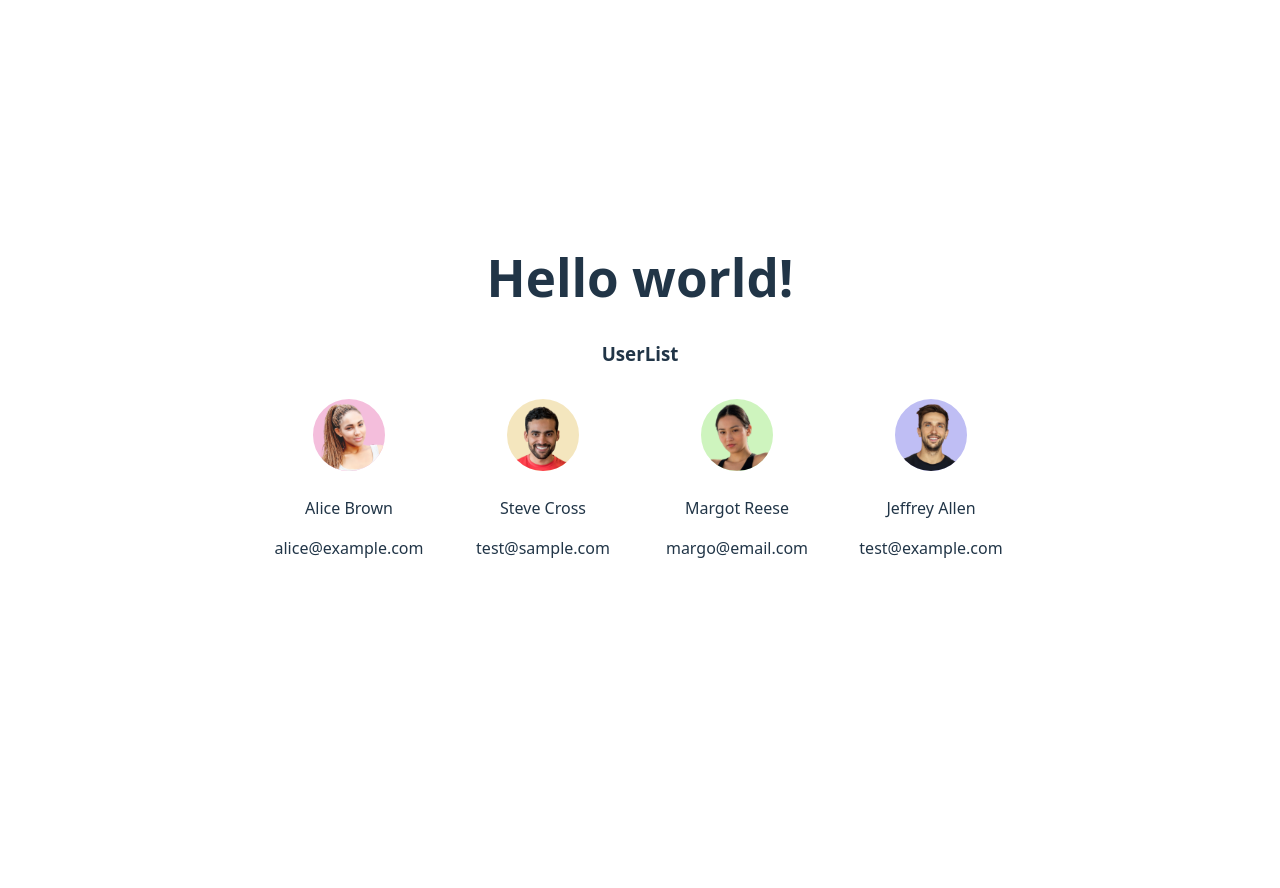
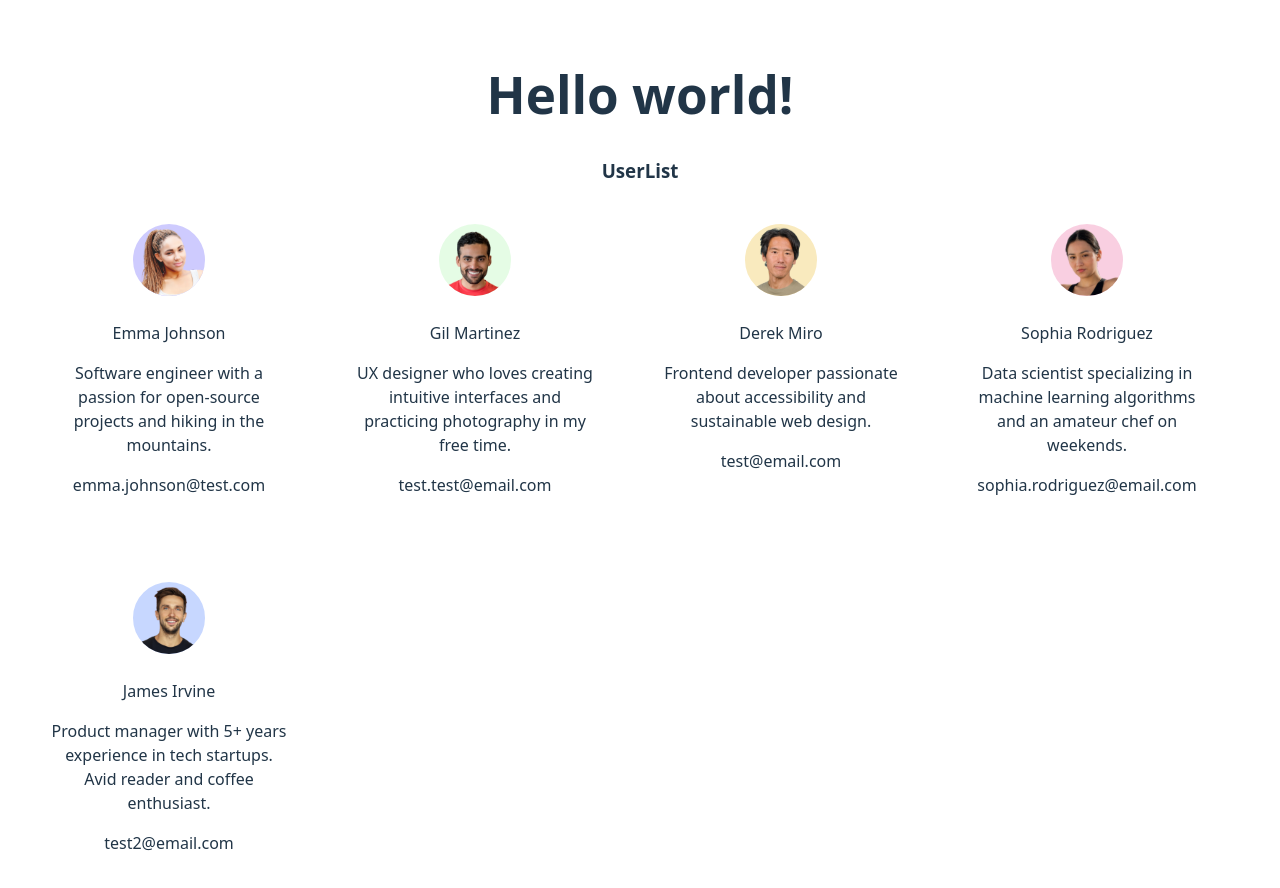
Before and after one commit to joeoverflowcode/typescript-basics, a React (Vite) app: page / in a window 1280 px wide. Shown: the top 888 px of the page. Before the commit the page ends 800 px from the top, so only its background shows below. Built offline with nearby package versions, Linux system fonts and the light colour scheme.

Commit message:
feat: user card text

```diff
--- a/src/App.css
+++ b/src/App.css
@@ -45,13 +45,13 @@
   display: flex;
   flex-direction: row;
   flex-wrap: wrap;
-  gap:1rem;
+  gap:2rem;
 }
 
 .user-card {
   border: 1px solid white;
-  width: 10rem;
-  padding: 0.5rem;
+  width: 15rem;
+  padding: 1rem;
   border-radius: 15px;
 }
 
--- a/src/App.tsx
+++ b/src/App.tsx
@@ -1,11 +1,12 @@
 import "./App.css";
-import UserList from "./component/UserList";
-import { users } from "./data/users";
+import UserList from "./components/UserList";
+import { users2 } from "./data/users";
+
 function App() {
   return (
     <div>
       <h1>Hello world!</h1>
-      <UserList data={users}/>
+      <UserList data={users2} />
     </div>
   );
 }
--- a/src/component/UserList.tsx
+++ /dev/null
@@ -1,37 +0,0 @@
-import type { User } from "../data/users";
-import { getAvatarColor } from "../utils/colorUtils";
-
-type UserListProps = {
-  data: User[];
-};
-
-const UserList = ({ data }: UserListProps) => {
-  return (
-    <div>
-      <h3>UserList</h3>
-      <div className="user-list">
-        {data.map((user) => (
-          <div className="user-card">
-            <img
-              src={user.avatar_url}
-              alt={user.first_name}
-              className="avatar"
-              style={{
-                backgroundColor: getAvatarColor(
-                  user.first_name,
-                  user.last_name
-                ),
-              }}
-            />
-            <p>
-              {user.first_name} <span>{user.last_name}</span>
-            </p>
-            <p>{user.email}</p>
-          </div>
-        ))}
-      </div>
-    </div>
-  );
-};
-
-export default UserList;
--- /dev/null
+++ b/src/components/UserList.tsx
@@ -0,0 +1,25 @@
+
+import type { User } from "../types/types";
+
+type UserListProps = {
+  data: User[];
+};
+const UserList = ({ data }: UserListProps) => {
+  return (
+    <div>
+      <h3>UserList</h3>
+      <div className="user-list">
+        {data.map((user) => (
+          <div key={user.id} className="user-card">
+            <img src={user.avatar_url} alt={user.first_name} className="avatar" style={{backgroundColor:user.background_color}}/>
+            <p>{user.first_name} <span>{user.last_name}</span></p>
+            <p>{user.bio}</p>
+            <p>{user.email}</p>
+          </div>
+        ))}
+      </div>
+    </div>
+  );
+};
+
+export default UserList;
--- a/src/data/users.ts
+++ b/src/data/users.ts
@@ -1,14 +1,49 @@
-export interface User {
-    id: number;
-    first_name: string;
-    last_name: string;
-    avatar_url: string;
-    email: string;
-}
+import type { User } from "../types/types"
 
-export const users:User[] = [
-  { id: 1, first_name: "Alice", last_name:'Brown', avatar_url:'../public/1.png', email: "alice@example.com" },
-  { id: 2, first_name: "Steve", last_name:'Cross', avatar_url:'../public/2.png', email: "test@sample.com" },
-  { id: 3, first_name: "Margot", last_name:'Reese', avatar_url:'../public/3.png', email: "margo@email.com" },
-  { id: 4, first_name: "Jeffrey", last_name:'Allen', avatar_url:'../public/4.png', email: "test@example.com" }
+export const users2: User[] = [
+  {
+    "id": 1,
+    "first_name": "Emma",
+    "last_name": "Johnson",
+    "email": "emma.johnson@test.com",
+    "avatar_url": "../public/1.png",
+    "background_color": "#cecbfeff",
+    "bio": "Software engineer with a passion for open-source projects and hiking in the mountains."
+  },
+  {
+    "id": 2,
+    "first_name": "Gil",
+    "last_name": "Martinez",
+    "email": "test.test@email.com",
+    "avatar_url": "../public/2.png",
+    "background_color": "#e5fce5ff",
+    "bio": "UX designer who loves creating intuitive interfaces and practicing photography in my free time."
+  },
+  {
+    "id": 5,
+    "first_name": "Derek",
+    "last_name": "Miro",
+    "email": "test@email.com",
+    "avatar_url": "../public/5.png",
+    "background_color": "#f9eabeff",
+    "bio": "Frontend developer passionate about accessibility and sustainable web design."
+  },
+  {
+    "id": 3,
+    "first_name": "Sophia",
+    "last_name": "Rodriguez",
+    "email": "sophia.rodriguez@email.com",
+    "avatar_url": "../public/3.png",
+    "background_color": "#f9cfe1ff",
+    "bio": "Data scientist specializing in machine learning algorithms and an amateur chef on weekends."
+  },
+  {
+    "id": 4,
+    "first_name": "James",
+    "last_name": "Irvine",
+    "email": "test2@email.com",
+    "avatar_url": "../public/4.png",
+    "background_color": "#c7d7ffff",
+    "bio": "Product manager with 5+ years experience in tech startups. Avid reader and coffee enthusiast."
+  },
 ]
--- /dev/null
+++ b/src/types/types.ts
@@ -0,0 +1,9 @@
+export interface User {
+    id: number;
+    first_name: string;
+    last_name: string;
+    email: string;
+    avatar_url: string;
+    background_color: string;
+    bio:string;
+}
```
Also changed, not shown: public/5.png (added).
